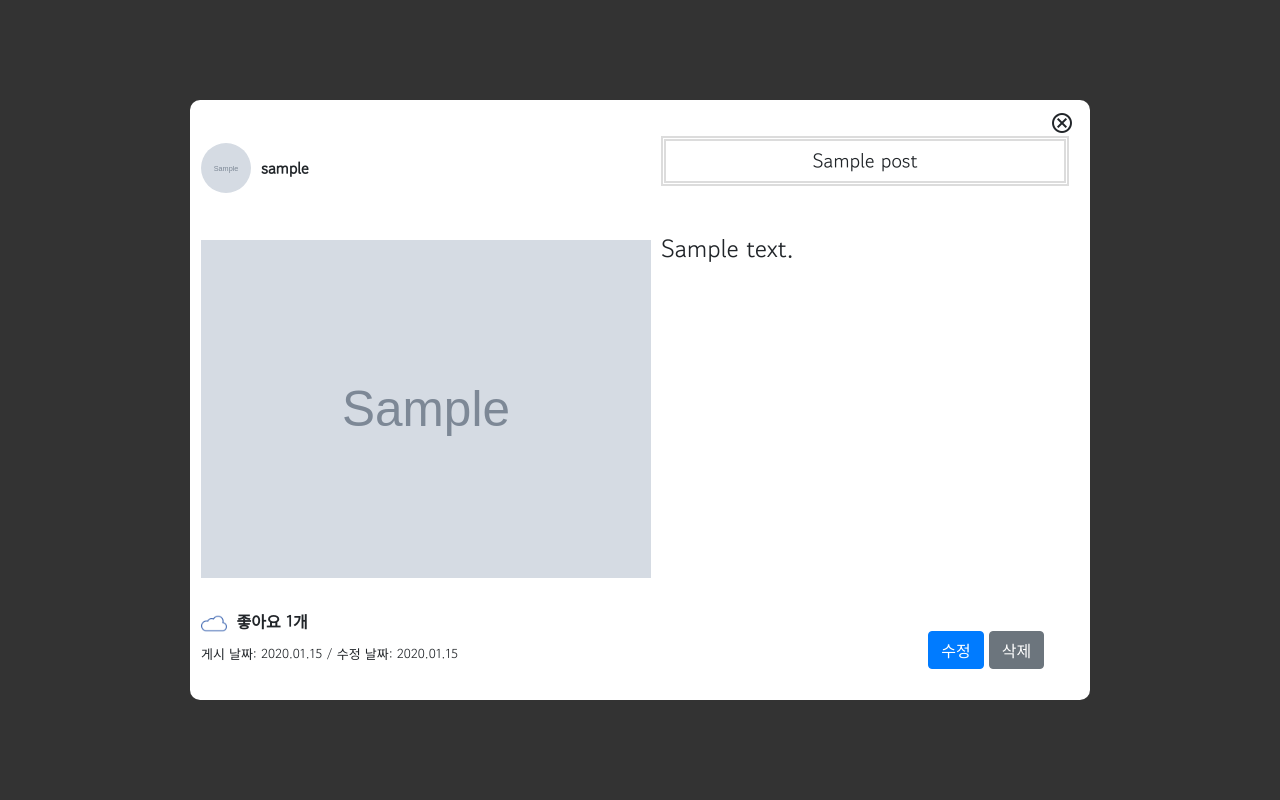
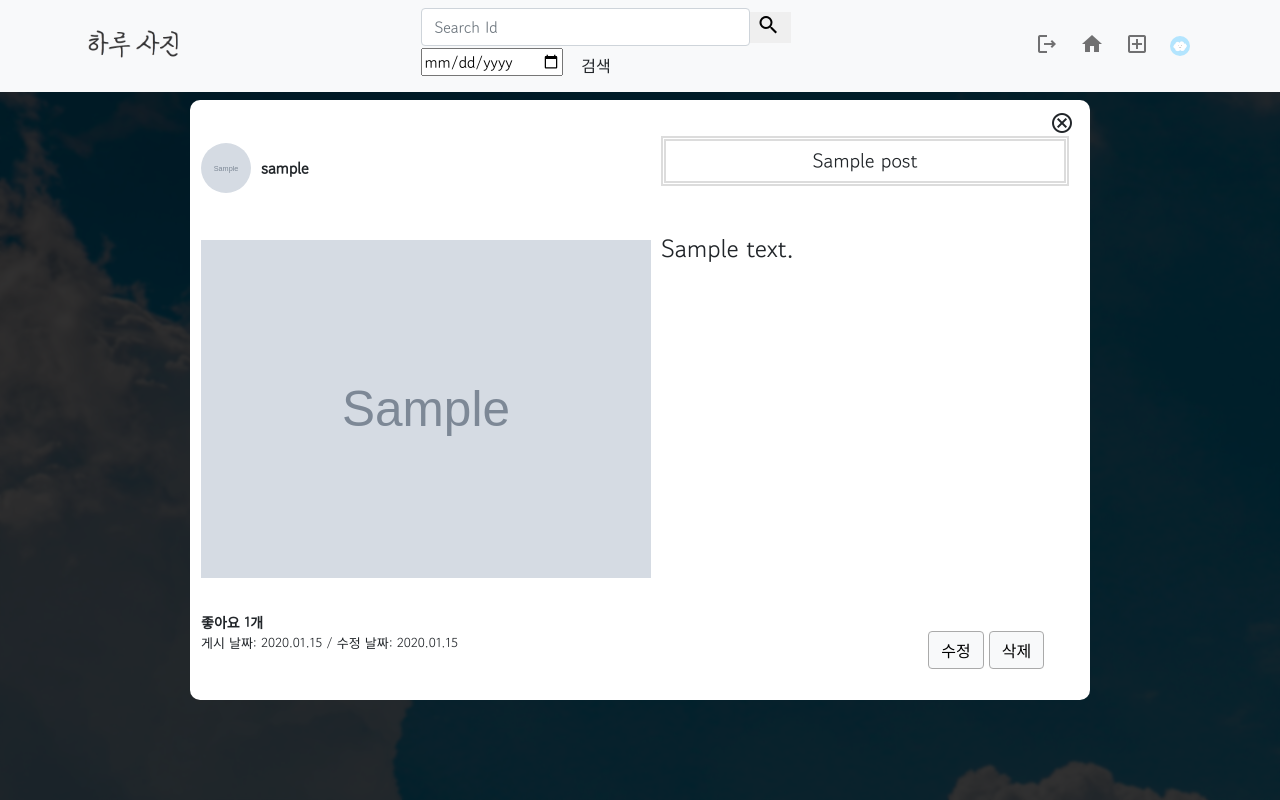
Before and after one commit to wjsehdlf77/Web-Project, a Django app: page /dailyphoto/detail/1/ in a window 1280 px wide. Run offline with Django 4.2, Linux system fonts and the light colour scheme; tables that the repository leaves empty hold one stand-in row (values such as "Sample post"); grey boxes marked "Sample" are stand-in pictures; some libraries are stand-ins or nearby versions.

Commit message:
css수정1

```diff
--- a/templates/base.html
+++ b/templates/base.html
@@ -6,7 +6,7 @@
     <meta charset="UTF-8" />
     <meta http-equiv="X-UA-Compatible" content="IE=edge" />
     <meta name="viewport" content="width=device-width, initial-scale=1.0, maximum-scale=1.0, user-scalable=no" />
-    <title>Dailyphoto</title>
+    <title>하루사진</title>
     <link
       rel="stylesheet"
       href="https://use.fontawesome.com/releases/v5.7.0/css/all.css"
--- a/templates/common/login.html
+++ b/templates/common/login.html
@@ -48,8 +48,8 @@
           value="{{ form.password.value|default_if_none:'' }}"
         />
       </div>
-      <button type="submit" class="btn btn-primary"><i class="fas fa-sign-in-alt mr-2"></i> 로그인</button>
-      <a href="{%url 'common:signup' %}" class="btn btn-primary"><i class="fas fa-user-plus mr-2"></i> 회원가입</a>
+      <button type="submit" class="btn btn-info"><i class="fas fa-sign-in-alt mr-2"></i> 로그인</button>
+      <a href="{%url 'common:signup' %}" class="btn btn-info"><i class="fas fa-user-plus mr-2"></i> 회원가입</a>
     </form>
   </div>
   {% endblock %}
--- a/templates/dailyphoto/post_detail.html
+++ b/templates/dailyphoto/post_detail.html
@@ -1,40 +1,4 @@
-{% load static %}
-
-<!DOCTYPE html>
-<html lang="en">
-  <head>
-    <meta charset="UTF-8" />
-    <meta http-equiv="X-UA-Compatible" content="IE=edge" />
-    <meta name="viewport" content="width=device-width, initial-scale=1.0, maximum-scale=1.0, user-scalable=no" />
-    <title>Dailyphoto</title>
-    <link
-      rel="stylesheet"
-      href="https://use.fontawesome.com/releases/v5.7.0/css/all.css"
-      integrity="sha384-lZN37f5QGtY3VHgisS14W3ExzMWZxybE1SJSEsQp9S+oqd12jhcu+A56Ebc1zFSJ"
-      crossorigin="anonymous"
-    />
-      <!-- 요기에 구글 머티리얼 아이콘 -->
-      <link
-      href="https://fonts.googleapis.com/css?family=Material+Icons|Material+Icons+Outlined|Material+Icons+Two+Tone|Material+Icons+Round|Material+Icons+Sharp"
-      rel="stylesheet"
-    />
-    <link rel="stylesheet" type="text/css" href="{% static 'bootstrap.min.css' %}" />
-    <link rel="stylesheet" type="text/css" href="{% static 'style.css' %}" />
-
-    <style>
-      @import url('https://fonts.googleapis.com/css2?family=Gowun+Dodum&display=swap');
-      * {
-        font-family: "Gowun Dodum", sans-serif;
-        font-size: 1rem;
-      }
-    </style>
-  </head>
-
-  <body>
-    {% block upload_js %}
-    <!-- 먼저 로딩되어야 작동하는 js 파일 -->
-    <script src="{% static 'upper.js' %}"></script>
-    {% endblock %}
+    {% include 'base.html' %}
 
     {% block content %}
     <div class="postmodal_overlay">
@@ -46,7 +10,7 @@
               {% if post.author.profile.image %}
               <img class="profile_img" src="{{post.author.profile.image.url}}" />
               {% else %}
-              <img class="profile_img" src="/static/images/DefualtImage.jpg" />
+              <img class="profile_img" src="/static/images/DefualtProfile.jpg" />
               {% endif %}
             </div>
             <span class="feed_name_txt">{{ post.author.username}}</span>
@@ -57,7 +21,7 @@
           <div><img class="detail_photo" src = "/static/images/logo.png"></div>
           {% endif%}
           <!-- like -->
-          {% block likes %}{% include 'dailyphoto/like.html' %}{% endblock %}
+          <span class="feed_txt"><b>좋아요 {{post.like_count}}개</b></span>
           <br>
             <div style="font-size: small;">
             게시 날짜:{{ post.create_date | date:' Y.m.d' }}
@@ -84,31 +48,10 @@
             <p style='font-size:25px;'>{{post.content}}</p>
           </div>
           <div class="detail_buttons">
-            <a href="{% url 'dailyphoto:post_update' post.id %}"><button id="modify_{{post.id}}" class="btn btn-primary" type="submit">수정</button></a>
-            <button id="delete_{{post.id}}" class="btn btn-secondary" type="submit" onclick="if(confirm('삭제하시겠습니까?')){location.href=`{% url 'dailyphoto:post_delete' post.id%}`}">삭제</button>
+            <a href="{% url 'dailyphoto:post_update' post.id %}"><button id="modify_{{post.id}}" class="btn btn-light" style="border-color: #aaaaaa;" type="submit">수정</button></a>
+            <button id="delete_{{post.id}}" class="btn btn-light" style="border-color: #aaaaaa;" type="submit" onclick="if(confirm('삭제하시겠습니까?')){location.href=`{% url 'dailyphoto:post_delete' post.id%}`}">삭제</button>
           </div>
         </div>
       </div>
     </div>
     {% endblock %}
-
-
-
-    <!-- jQuery JS -->
-    <script src="{% static 'jquery-3.6.0.min.js' %}"></script>
-    <!-- Bootstrap JS -->
-    <script src="{% static 'bootstrap.min.js' %}"></script>
-    {% block script %}{% endblock %}
-  </body>
-</html>
-
-
-{% comment %} <form method="post" class="post-form my-3">
-  {% csrf_token %}
-  <div class="form-group">
-  <span>
-  <textarea class="form-control"name="content" id="content"
-  rows="1" style="resize: none;" placeholder="댓글 달기...">{{ form.content.value|default_if_none:'' }}</textarea> </div>
-  <button type="submit" class="btn btn-Light" style>게시</button>
-  </span>
- </form>  {% endcomment %}
--- a/templates/dailyphoto/profile.html
+++ b/templates/dailyphoto/profile.html
@@ -67,7 +67,7 @@
           {% if post.photo %}
           <a href="{% url 'dailyphoto:detail' id=post.id %}"><img class="row_feed" src = "/media/{{post.photo}}"></a>
           {% else %}
-          <a href="{% url 'dailyphoto:detail' id=post.id %}"><img class="row_feed" src = "/static/images/DailyphotoLogo_r.png"></a>
+          <a href="{% url 'dailyphoto:detail' id=post.id %}"><img class="row_feed" src = "/static/images/logo2.png"></a>
           {% endif%}
 
                         </div>
--- a/templates/dailyphoto/profile_form.html
+++ b/templates/dailyphoto/profile_form.html
@@ -21,7 +21,7 @@
                     <img src="{{ dailyphoto.image.url }}" alt="" />
                 {% endif %}
 
-                <button type="submit" class="btn btn-primary">수정</button>
+                <button type="submit" style="background-color:lightgray;" class="btn btn-primary">수정</button>
                 <a href="javascript:history.back()" class="btn btn-primary">닫기</a>
             </form>
         </div>
--- a/templates/dailyphoto/upload_page.html
+++ b/templates/dailyphoto/upload_page.html
@@ -77,8 +77,8 @@
         <input type="file" name="photo" accept="image/*" id="id_photo" />
       </div>
       <hr>
-      <button type="submit" class="btn btn-success" id="upload"><i class="fas fa-save"></i> 저장하기</button>
-      <a href=" {% url 'dailyphoto:index' %}" class="btn btn-secondary">닫기</a>
+      <button type="submit" class="btn btn-light" style="border-color: #aaaaaa;" id="upload"><i class="fas fa-save"></i> 저장하기</button>
+      <a href=" {% url 'dailyphoto:index' %}" class="btn btn-light" style="border-color: #aaaaaa;">닫기</a>
     </div>
   </form>
 </div>
--- a/templates/nav.html
+++ b/templates/nav.html
@@ -18,22 +18,28 @@
       href="https://fonts.googleapis.com/css?family=Material+Icons|Material+Icons+Outlined|Material+Icons+Two+Tone|Material+Icons+Round|Material+Icons+Sharp"
       rel="stylesheet"
     />
-
-    <title>dailyphoto</title>
   </head>
   <body>
     {%load static %}{% static "" as baseUrl %}
     {% comment %} opacity:0.5 내비바 투명도 {% endcomment %}
-    <nav class="navbar navbar-expand-lg navbar-light bg-light sticky-top opacity:0.7" style="width: 100%;; position: fixed">
+    <nav class="navbar navbar-expand-lg navbar-light bg-light sticky-top opacity:0.7" style="width: 100%; position: fixed;">
       {% comment %} 상단 고정 sticky-top {% endcomment %}
       <div class="container">
         <img style="height: 50px; object-fit: contain" src="{{baseUrl}}images/logo.png" />
+        <div>
           <form class="form-inline">
             <input class="form-control" type="text" placeholder="Search Id" id="id_name" onkeyup="if(window.event.keyCode==13){getValueInput()}"/>
             <button class="searchbutton" type="button" onclick="getValueInput()"><span class="material-icons-outlined">
               search
               </span></button>
           </form>
+          <form method="GET" action="{% url 'dailyphoto:search' %}">
+            <div id="search">
+              <input name="search" type="date" />
+              <button class="btn btn-basic" type="submit">검색</button>
+            </div>
+          </form>
+        </div>
 
         <div>
           <ul class="navbar-nav ml-auto">
@@ -44,7 +50,7 @@
               {% if user.profile.image %}
             <img src="/media/{{user.profile.image}}" class="avata-sm rounded-circle"/></a>
               {% else %}
-            <img src="/static/fc9246c04e82487ab0fe515f9d24f415.jpg" class="avata-sm rounded-circle"/></a>
+            <img src="/static/images/DefualtProfile.jpg" class="avata-sm rounded-circle"/></a>
             {% endif %}
             </ul>
           </div>
```
Also changed, not shown: templates/dailyphoto/post_list.html (+5 -5 lines), static/images/DefualtProfile.jpg, static/images/logo2.png (added). Lines whose indentation alone changed are shown as unchanged.
